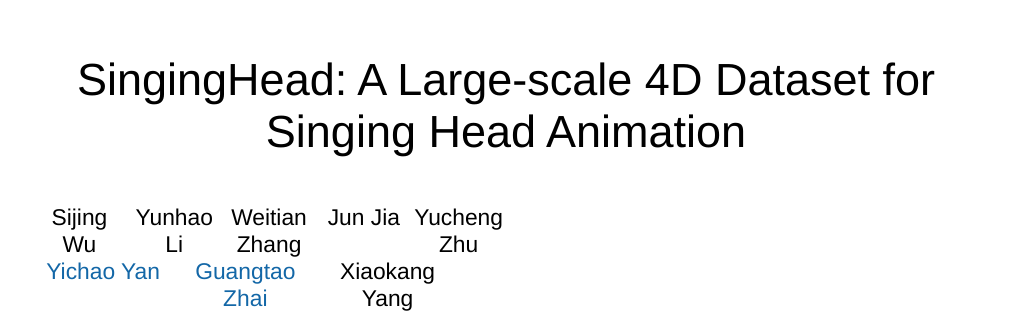
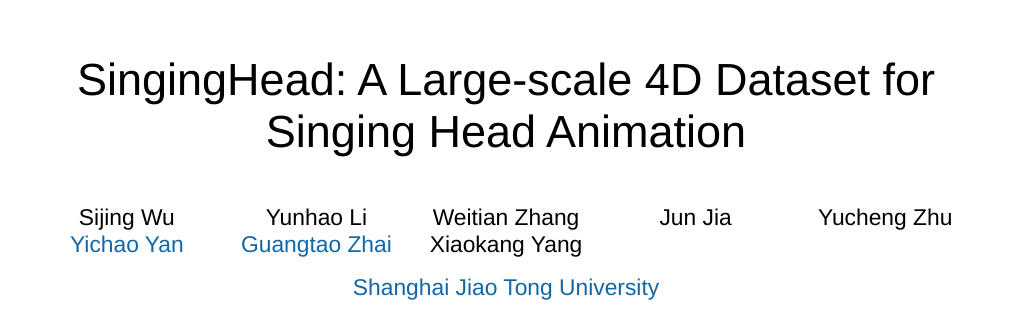
Before and after one commit to wsj-sjtu/SingingHead, a plain HTML site: page index.html in a window 1280 px wide. Shown: the top 320 px of the page, without its empty margins (134-1145 px from the left). Drawn offline with nearby package versions, Linux system fonts and the light colour scheme; some packages are replaced by stand-ins of ours; a script that the page names is missing; a web font is replaced by a local one.

Commit message:
Update style.css

```diff
--- a/style.css
+++ b/style.css
@@ -73,7 +73,7 @@ section {
      float: left;
 }
 .col-5 {
-     width: 10%;
+     width: 20%;
      float: left;
      font-size: 1.2em;
      font-weight: 300;
@@ -83,7 +83,7 @@ section {
      float: left;
 }
 .col-3 {
-     width: 15%;
+     width: 20%;
      float: left;
      font-size: 1.2em;
      font-weight: 300;
```
